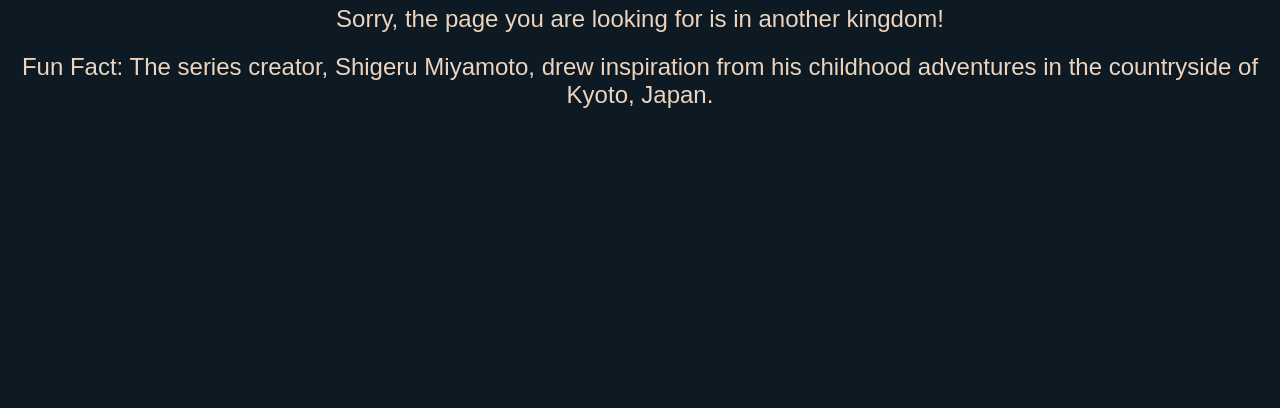
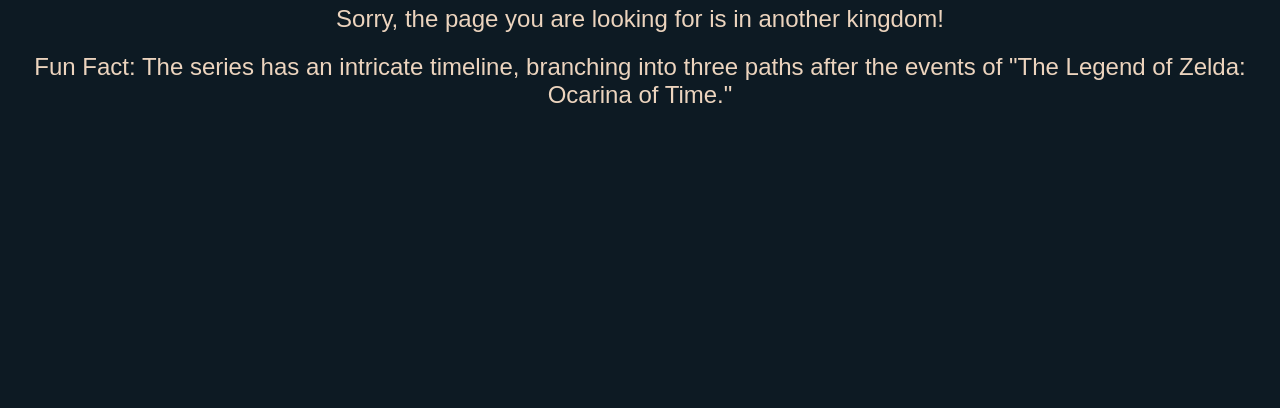
Before and after one commit to 0adhum0/DeplCalc, a plain HTML site: page DelpCalc/404.html in a window 1280 px wide. Shown: the part 392-800 px from the top of the page. Drawn offline with Linux system fonts and the light colour scheme.

Commit message:
update DelpCalc/404.html

```diff
--- a/DelpCalc/404.html
+++ b/DelpCalc/404.html
@@ -52,6 +52,8 @@
             { type: 'quote', content: 'Hyrule, thy kingdom is vast, and thy destiny divine...', character: 'The Great Deku Tree' },
             { type: 'fact', content: 'The Legend of Zelda: Ocarina of Time is considered one of the greatest video games of all time.' },
             { type: 'fact', content: 'The series creator, Shigeru Miyamoto, drew inspiration from his childhood adventures in the countryside of Kyoto, Japan.' },
+            { type: 'fact', content: 'The game was initially named "The Hyrule Fantasy: Legend of Zelda." The title was later changed to emphasize Princess Zelda\'s role.' },
+            { type: 'fact', content: 'The series has an intricate timeline, branching into three paths after the events of "The Legend of Zelda: Ocarina of Time."' },
             // Add more quotes or facts as needed
         ];
 
```
